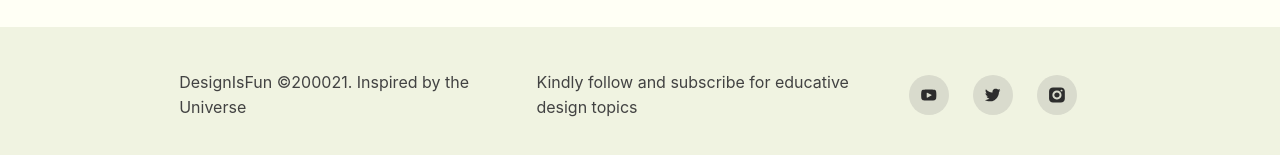
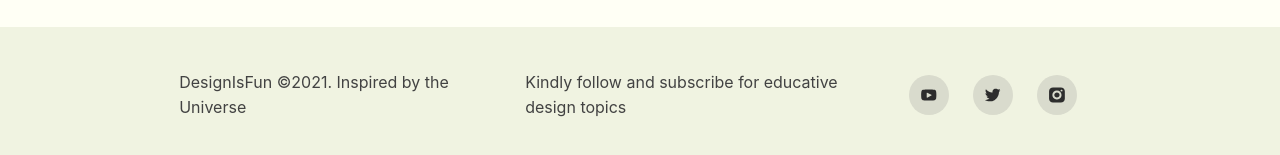
Before and after one commit to dray001/designisfun, a Next.js app: page / in a window 1280 px wide. Shown: the part 4221-4376 px from the top of the page. Built offline with nearby package versions, Linux system fonts and the light colour scheme.

Commit message:
bugfixed

```diff
--- a/components/Footer.js
+++ b/components/Footer.js
@@ -10,7 +10,7 @@ const Footer = () => {
   return (
     <footer className={navStyles.footer}>
       <div className={navStyles.copyRightInfo}>
-        <p> DesignIsFun ©200021. Inspired by the Universe </p>
+        <p> DesignIsFun ©2021. Inspired by the Universe </p>
       </div>
 
       <div className={navStyles.socialLinksWrapper}>
```
